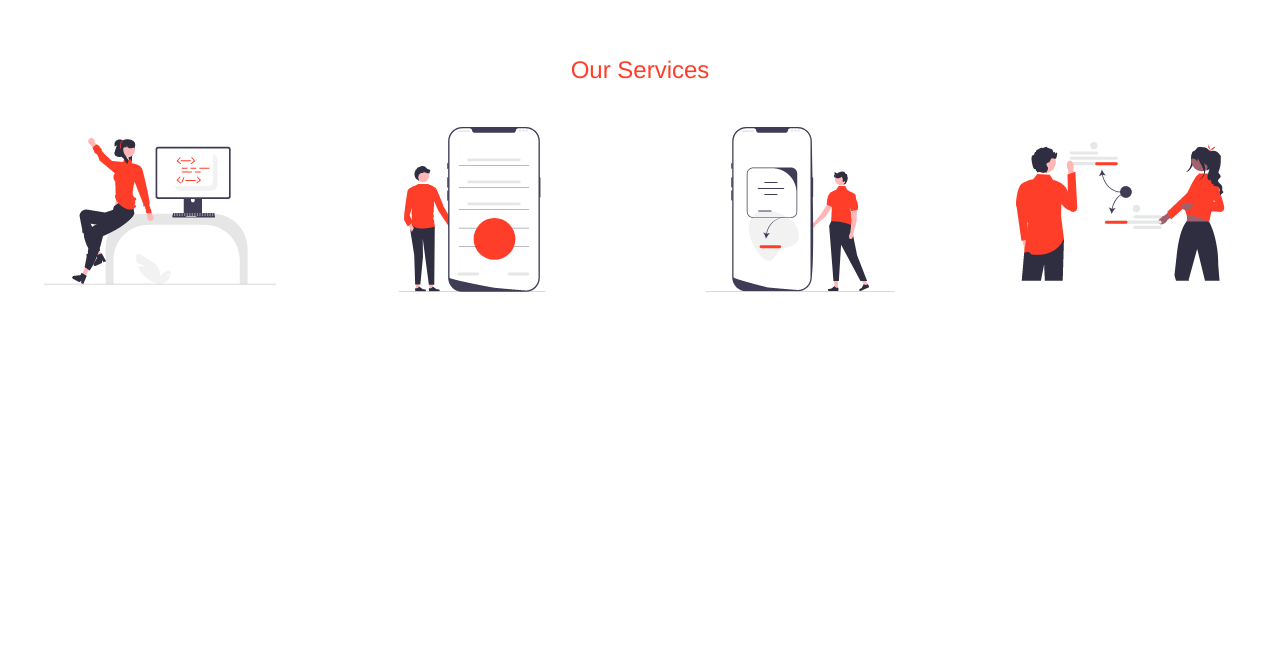
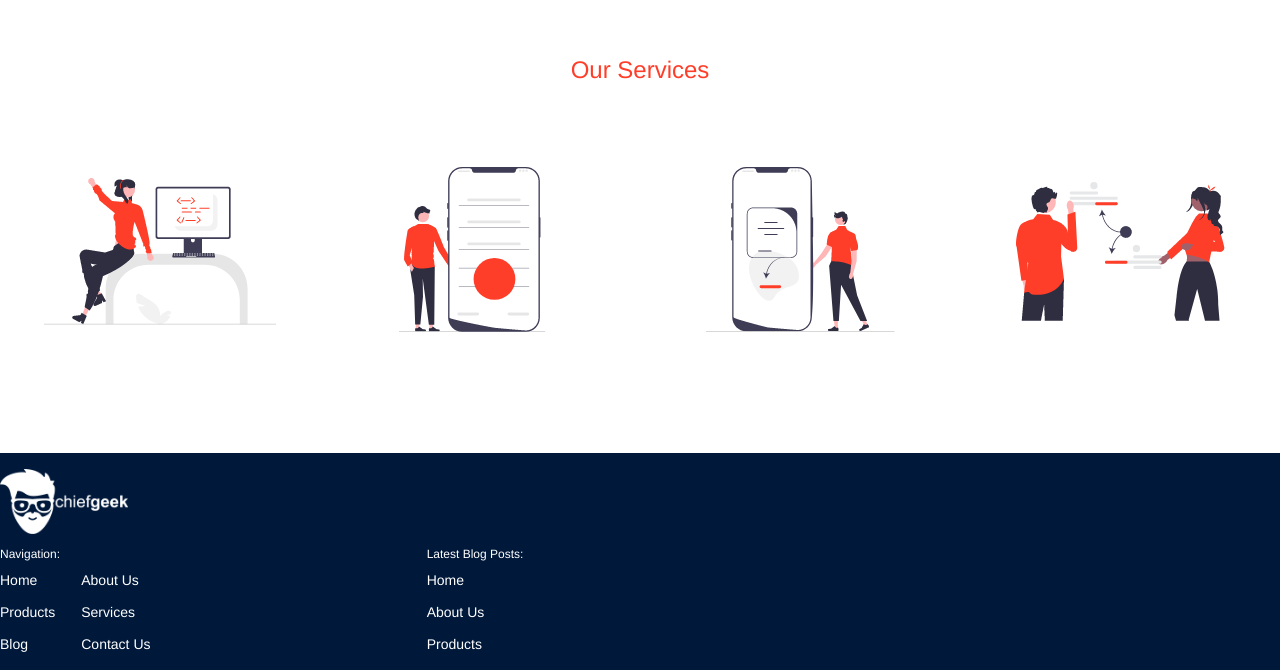
Before and after one commit to jeremychiefgeek/chiefgeeknextjs, a Nuxt app in the folder portfolio/: page / in a window 1280 px wide. Shown: the part 1627-2297 px from the top of the page. Before the commit the page ends 2040 px from the top, so only its background shows below. Built offline with nearby package versions, Linux system fonts and the light colour scheme.

Commit message:
Working on Footer

```diff
--- a/portfolio/pages/index.vue
+++ b/portfolio/pages/index.vue
@@ -46,33 +46,59 @@
     </div>
     <div>
         <div class="container m-auto grid grid-cols-12 pt-20 pb-20 place-items-center text-center">
-            <div class="col-span-12 pb-10 gap-4">
+            <div class="col-span-12 pb-20 gap-4">
                 <p class="text-orange-500 font-sans col-span-4 text-2xl">Our Services</p>
             </div>
             <div class="col-span-3">
-                <div class="group">
+                <div class="group cursor-pointer">
                     <img src="/images/undraw_proud_coder_re_exuy.png" class="pt-1 transition delay-150 duration-300 ease-in-out group-hover:scale-110" alt="React" />
                     <p class="font-regular opacity-0 text-orange-500  text-sm pt-5 uppercase ease-in-out duration-300 delay-150 group-hover:opacity-100">Web Development</p>
                 </div>
             </div>
             <div class="col-span-3">
-                <div class="group">
+                <div class="group cursor-pointer">
                     <img src="/images/undraw_mobile_application_re_13u3.png" class="transition delay-150 duration-300 ease-in-out group-hover:scale-110" alt="Mobile Development" />
                     <p class="font-regular opacity-0 text-orange-500  text-sm pt-5 uppercase ease-in-out duration-300 delay-150 group-hover:opacity-100">Mobile Development</p>
                 </div>
             </div>
             <div class="col-span-3">
-                <div class="group">
+                <div class="group cursor-pointer">
                     <img src="/images/undraw_modern_design_re_dlp8.png" class="transition delay-150 duration-300 ease-in-out group-hover:scale-110" alt="Modern Design -  UI/UX" />
                     <p class="font-regular opacity-0 text-orange-500  text-sm pt-5 uppercase ease-in-out duration-300 delay-150 group-hover:opacity-100">UI/UX Development</p>
                 </div>
             </div>
             <div class="col-span-3">
-                <div class="group">
+                <div class="group cursor-pointer">
                     <img src="/images/undraw_solution_mindset_re_57bf.png" class="pt-4 pb-4 transition delay-150 duration-300 ease-in-out group-hover:scale-110" alt="Solution Planning" />
                     <p class="font-regular opacity-0 text-orange-500 text-sm pt-4 uppercase ease-in-out duration-300 delay-150 group-hover:opacity-100">Solution Planning</p>
                 </div>
             </div>
         </div>
     </div>
+    <div class="bg-blue-900">
+        <div class="container m-auto grid grid-cols-12 pt-4 pb-4 place-items-baseline">
+            <div class="col-span-4">
+                <img src="/images/chiefgeek_logo_white.png" class="w-32" alt="Chief Geek" />
+                <p class="text-white pt-3 text-xs">Navigation:</p>
+                <div class="grid grid-cols-2 pt-2 text-white text-left gap-3 text-sm">
+                    <NuxtLink to="/" class="hover:text-white/75">Home</NuxtLink>
+                    <NuxtLink to="/about" class="hover:text-white/75">About Us</NuxtLink>
+                    <NuxtLink to="/products" class="hover:text-white/75">Products</NuxtLink>
+                    <NuxtLink to="/services" class="hover:text-white/75">Services</NuxtLink>
+                    <NuxtLink to="blog" class="hover:text-white/75">Blog</NuxtLink>
+                    <NuxtLink to="/contact" class="hover:text-white/75">Contact Us</NuxtLink>
+                </div>
+            </div>
+            <div class="col-span-4">
+                <p class="text-white pt-3 text-xs">Latest Blog Posts:</p>
+                <div class="grid grid-cols-1 pt-2 text-white text-left gap-3 text-sm">
+                    <NuxtLink to="/" class="hover:text-white/75">Home</NuxtLink>
+                    <NuxtLink to="/about" class="hover:text-white/75">About Us</NuxtLink>
+                    <NuxtLink to="/products" class="hover:text-white/75">Products</NuxtLink>
+                </div>
+            </div>
+            <div class="col-span-4"></div>
+        </div>
+    </div>
+
 </template>
--- a/portfolio/tailwind.config.js
+++ b/portfolio/tailwind.config.js
@@ -19,7 +19,8 @@ module.exports = {
       },
       blue: {
         900: '#00193B'
-      }
+      },
+      white: '#ffffff'
     },
     extend: {},
   },
```
Also changed, not shown: portfolio/public/images/chiefgeek_logo_white.png (added).
